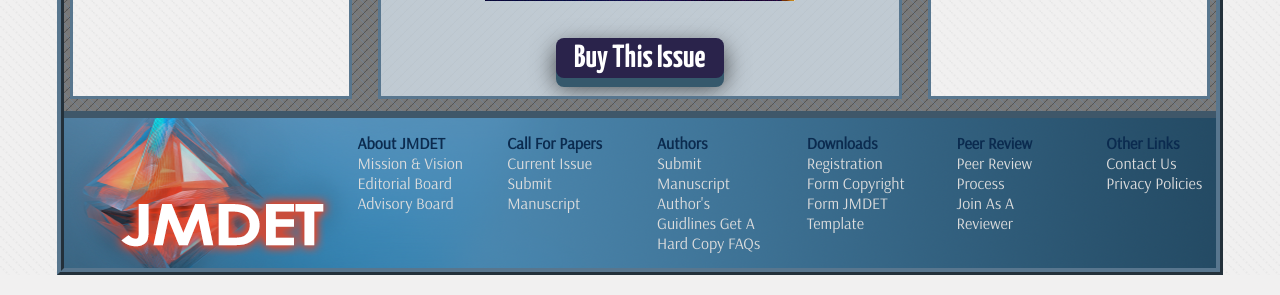
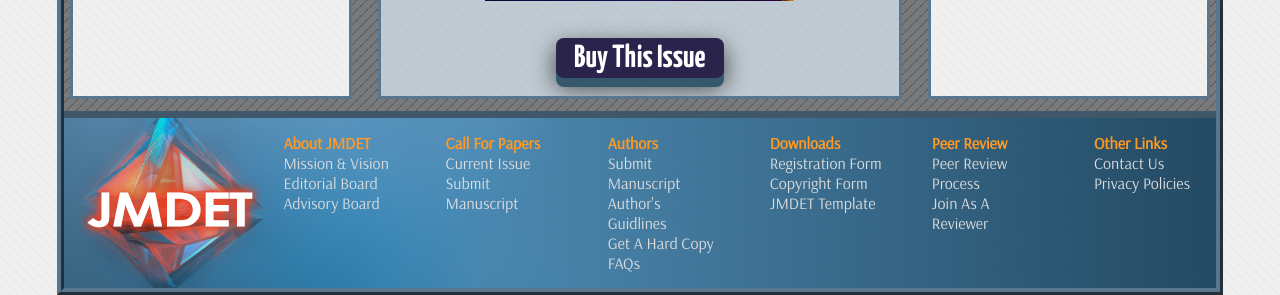
Before and after one commit to adishr09/JMDET.org, a PHP site: page / in a window 1280 px wide. Shown: the part 1484-1779 px from the top of the page. Run offline with PHP 8.4, Linux system fonts and the light colour scheme.

Commit message:
Colin Chapp

```diff
--- a/jmdet.org/css/style.css
+++ b/jmdet.org/css/style.css
@@ -280,7 +280,7 @@ html[xmlns] #nav {
 	position:RELATIVE;
 	text-decoration:none;
 	margin: 1% auto 0 auto;
-	height:150px;
+	height:170px;
 	background-image: url(../img/foot.png);
 	background-repeat: no-repeat;
 	background-position: left;
@@ -291,7 +291,8 @@ html[xmlns] #nav {
 
 #f_1{
 	z-index:1;
-	width:13%;
+	width:13.29%;
+	margin-right: 9;
 	text-align: left;
 	float:right;
 	display:inline-block;
--- a/jmdet.org/index.html
+++ b/jmdet.org/index.html
@@ -99,8 +99,10 @@
 			<div id="f_1">
 				<ul>
 					<li>
-						<b>Other Links</b><br>
-						<a href="#"id="links">Contact Us</a>
+						<b style="
+    color: rgb(255, 154, 34);
+">Other Links</b><br>
+						<a href="#"id="links">Contact Us</a><br>
 						<a href="#"id="links">Privacy Policies</a>
 					</li>
                 </ul>
@@ -108,7 +110,9 @@
 			<div id="f_1">
 				<ul>
 					<li>
-						<b>Peer Review<br></b>
+						<b style="
+    color: rgb(255, 154, 34);
+">Peer Review<br></b>
 						 <a href="#"id="links">Peer Review Process<br></a>
 						  <a href="#"id="links">Join As A Reviewer</a>
 
@@ -118,10 +122,12 @@
 			<div id="f_1">
 				<ul>
 					<li>
-						<b>Downloads</b>
-						<div id="links"><a href="#"id="links">Registration Form</a>
-						<a href="#"id="links">Copyright Form</a>
-						<a href="#"id="links">JMDET Template</a>
+						<b style="
+    color: rgb(255, 154, 34);
+">Downloads</b>
+						<div id="links"><a href="#"id="links">Registration Form</a><br>
+						<a href="#"id="links">Copyright Form</a><br>
+						<a href="#"id="links">JMDET Template</a><br>
 						</div>
 					</li>
                 </ul>
@@ -129,10 +135,12 @@
 			<div id="f_1">
 				<ul>
 					<li>
-						<b>Authors<br></b>
-						<a href="#"id="links">Submit Manuscript</a>
-						<a href="#"id="links">Author's Guidlines</a>
-						<a href="#"id="links">Get A Hard Copy</a>
+						<b style="
+    color: rgb(255, 154, 34);
+">Authors<br></b>
+						<a href="#"id="links">Submit Manuscript</a><br>
+						<a href="#"id="links">Author's Guidlines</a><br>
+						<a href="#"id="links">Get A Hard Copy</a><br>
 						<a href="#"id="links">FAQs</a>
 					</li>
                 </ul>
@@ -140,8 +148,10 @@
 			<div id="f_1">
 				<ul>
 					<li>
-						<b>Call For Papers<br></b>
-						<a href="#"id="links">Current Issue</a>
+						<b style="
+    color: rgb(255, 154, 34);
+">Call For Papers<br></b>
+						<a href="#"id="links">Current Issue</a><br>
 						<a href="#"id="links">Submit Manuscript</a>
 					</li>
                 </ul>
@@ -149,9 +159,11 @@
 			<div id="f_1">
 				<ul>
 					<li>
-						<b>About JMDET<br></b>
-						<a href="#"id="links">Mission & Vision</a>
-						<a href="#"id="links">Editorial Board</a>
+						<b style="
+    color: rgb(255, 154, 34);
+">About JMDET<br></b>
+						<a href="#"id="links">Mission & Vision</a><br>
+						<a href="#"id="links">Editorial Board</a><br>
 						<a href="#"id="links">Advisory Board</a>
 					</li>
                 </ul>
```
Also changed, not shown: jmdet.org/img/foot.png.
